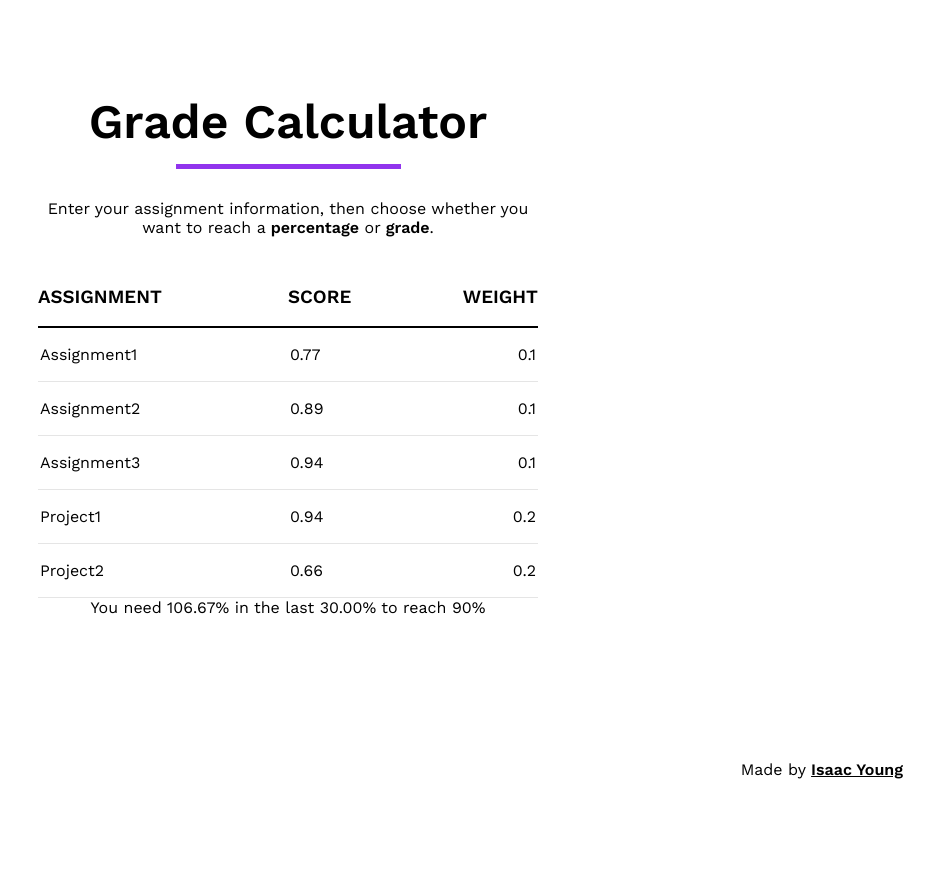
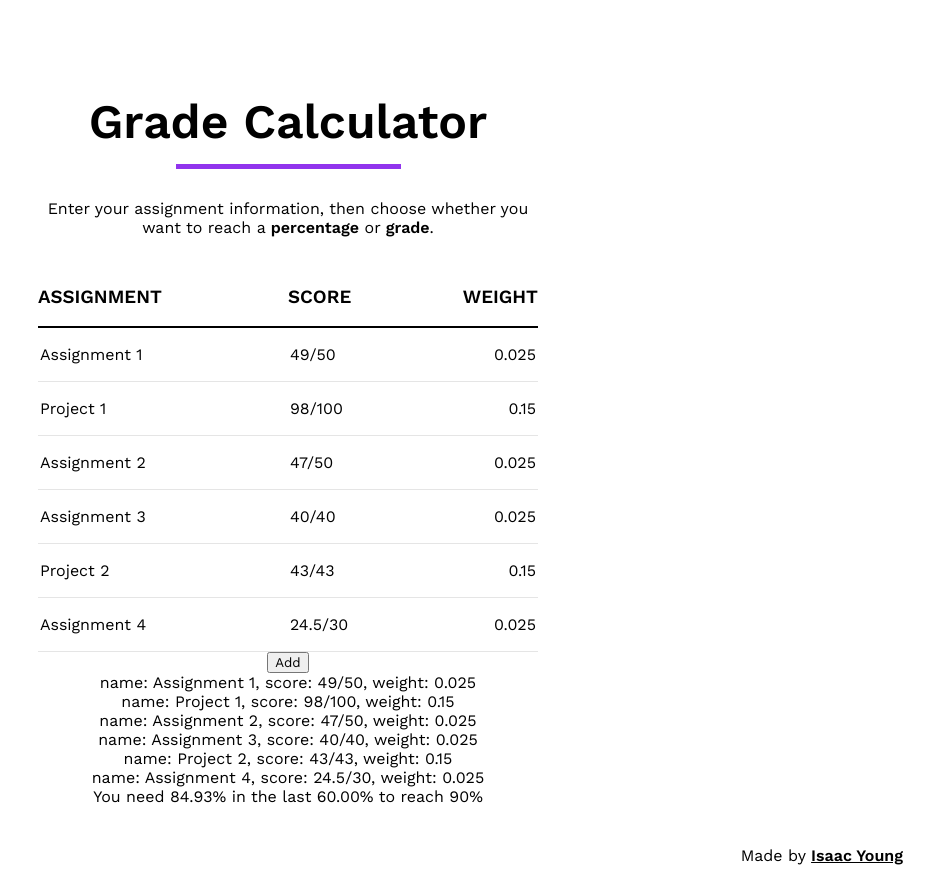
Before and after one commit to isaacy2012/grade-calculator, a React (Create React App) app: page / in a window 1280 px wide. Shown: the whole page, without its empty margins (352-1280 px from the left). Before the commit the page ends 800 px from the top, so only its background shows below. Built offline with nearby package versions, Linux system fonts and the light colour scheme.

Commit message:
Add new Assignment

```diff
--- a/src/model/Assignment.ts
+++ b/src/model/Assignment.ts
@@ -1,11 +1,13 @@
 import {Score} from "./Score";
 
 export class Assignment {
-    name: string | undefined;
-    score: Score | undefined;
-    weight: number | undefined;
+    valid: boolean
+    readonly name: string | undefined;
+    readonly score: Score | undefined;
+    readonly weight: number | undefined;
 
-    constructor(name: string | undefined, score: Score | undefined, weight: number | undefined) {
+    constructor(valid: boolean, name: string | undefined, score: Score | undefined, weight: number | undefined) {
+        this.valid = valid;
         this.name = name;
         this.score = score;
         this.weight = weight;
@@ -13,14 +15,14 @@ export class Assignment {
 
     static fromStrings(nameStr: string, scoreStr: string, weightStr: string): Assignment | undefined {
         let score = Score.fromString(scoreStr)
-        if (score) {
-            return new Assignment(nameStr, score, parseFloat(weightStr));
+        if (nameStr.trim().length !== 0 && score && weightStr.trim().length !== 0) {
+            return new Assignment(true, nameStr, score, parseFloat(weightStr));
         }
         return undefined;
     }
 
     static ofEmpty(): Assignment {
-        return new Assignment(undefined, undefined, undefined);
+        return new Assignment(false, undefined, undefined, undefined);
     }
 
     accepted(): boolean {
--- /dev/null
+++ b/src/model/Regex.ts
@@ -0,0 +1,3 @@
+export const fractionRegex = /^[0-9]+(?:\.[0-9]+)?\/[0-9]+(?:\.[0-9]+)?$/;
+export const percentageRegex = /^[0-9]+(?:\.[0-9]+)?(?: %)?$/;
+export const numberRegex = /^[0-9]+(?:\.[0-9]+)?$/;
--- a/src/model/Score.ts
+++ b/src/model/Score.ts
@@ -1,5 +1,4 @@
-const fractionRegex = /^[0-9]+(?:\.[0-9]+)?\/[0-9]+(?:\.[0-9]+)?$/;
-const numberRegex = /^[0-9]+(?:\.[0-9]+)?$/;
+import {fractionRegex, percentageRegex} from "./Regex";
 
 export abstract class Score {
     readonly str: string;
@@ -11,7 +10,7 @@ export abstract class Score {
     static fromString(str: string): Score | undefined {
         if (fractionRegex.test(str)) {
             return FractionScore.fromString(str);
-        } else if (numberRegex.test(str)) {
+        } else if (percentageRegex.test(str)) {
             return PercentageScore.fromString(str);
         }
     }
@@ -41,14 +40,18 @@ class FractionScore extends Score {
         this.outOf = outOf;
     }
 
-    static fromString(str: string): FractionScore {
+    static fromString(str: string): FractionScore | undefined {
         let splits: string[] = str.split("/");
         if (splits.length !== 2) {
             throw new Error("Invalid FractionScore string");
         }
         let achieved = parseFloat(splits[0]);
         let outOf = parseFloat(splits[1]);
-        return new FractionScore(str, achieved, outOf);
+        let ret = new FractionScore(str, achieved, outOf);
+        if (ret.calc() > 1) {
+            return undefined;
+        }
+        return ret;
     }
 
     calc(): number {
@@ -81,8 +84,12 @@ class PercentageScore extends Score {
         this.percentage = percentage;
     }
 
-    static fromString(str: string): PercentageScore {
-        return new PercentageScore(str, parseFloat(str));
+    static fromString(str: string): PercentageScore | undefined {
+        let ret = new PercentageScore(str, parseFloat(str));
+        if (ret.calc() > 1) {
+            return undefined;
+        }
+        return ret;
     }
 
     calc(): number {
--- a/src/ui/ContentRow.tsx
+++ b/src/ui/ContentRow.tsx
@@ -1,6 +1,8 @@
 import styled, {useTheme} from "styled-components";
 import React, {ReactNode, useEffect, useState} from "react";
 import {Assignment} from "../model/Assignment";
+import {fractionRegex, numberRegex, percentageRegex} from "../model/Regex";
+import {Score} from "../model/Score";
 
 const FirstContentCol = styled.p`
   text-align: start;
@@ -29,12 +31,13 @@ const ContentUnderline = styled.div`
   background: ${({theme}) => theme.color.contentUnderline};
 `
 
-const Input = styled.input.attrs((props: {accepted: boolean}) => ({
+const Input = styled.input.attrs((props: {accepted: boolean, empty: boolean}) => ({
     accepted: props.accepted,
+    empty: props.empty,
 }))`
   font-size: 1em;
-  color: ${({accepted, theme}) => accepted ? theme.color.text : theme.color.outlineReject};
-  font-weight: ${({accepted}) => accepted ? "normal" : "bold"};
+  color: ${({empty, accepted, theme}) => empty || accepted ? theme.color.text : theme.color.outlineReject};
+  font-weight: ${({empty, accepted}) => empty || accepted ? "normal" : "bold"};
   border: none;
   width: 100%;
   box-sizing: border-box;
@@ -56,7 +59,7 @@ function orEmptyString(str: string | undefined) {
     return str ? str : "";
 }
 
-export default function ContentRow(props: { assignment: Assignment, onChange: (assignment: Assignment) => void }) {
+export default function ContentRow(props: { assignment: Assignment, onChange: (assignment: Assignment) => void, invalidate: () => void}) {
     const theme: any = useTheme();
 
     const [nameStr, setNameStr] = useState<string>(orEmptyString(props.assignment.name));
@@ -67,6 +70,8 @@ export default function ContentRow(props: { assignment: Assignment, onChange: (a
         let strAssignment = Assignment.fromStrings(nameStr, scoreStr, weightStr);
         if (strAssignment) {
             props.onChange(strAssignment);
+        } else {
+            props.invalidate();
         }
     }, [nameStr, scoreStr, weightStr, props])
 
@@ -76,22 +81,28 @@ export default function ContentRow(props: { assignment: Assignment, onChange: (a
                 <FirstContentCol>
                     <Input
                         value={nameStr}
-                        accepted={props.assignment.name !== undefined}
-                        onChange={(event: InputChangeEvent) => setNameStr(event.target.value)}
+                        placeholder="Assignment"
+                        accepted={nameStr !== ""}
+                        empty={nameStr.length === 0}
+                        onChange={(event: InputChangeEvent) => setNameStr(event.target.value.trim())}
                     />
                 </FirstContentCol>
                 <ContentCol>
                     <Input
                         value={scoreStr}
-                        accepted={scoreStr === props.assignment.score?.toInputString()}
-                        onChange={(event: InputChangeEvent) => setScoreStr(event.target.value)}
+                        placeholder="Score"
+                        accepted={Score.fromString(scoreStr) !== undefined}
+                        empty={scoreStr.length === 0}
+                        onChange={(event: InputChangeEvent) => setScoreStr(event.target.value.trim())}
                     />
                 </ContentCol>
                 <LastContentCol>
                     <RightInput
                         value={weightStr}
-                        accepted={weightStr === props.assignment.weight?.toString()}
-                        onChange={(event: InputChangeEvent) => setWeightStr(event.target.value)}
+                        placeholder="Weight"
+                        accepted={numberRegex.test(weightStr) && parseFloat(weightStr) <= 1}
+                        empty={weightStr.length === 0}
+                        onChange={(event: InputChangeEvent) => setWeightStr(event.target.value.trim())}
                     />
                 </LastContentCol>
             </ContentRowContainer>
--- a/src/ui/MainScreen.tsx
+++ b/src/ui/MainScreen.tsx
@@ -1,4 +1,4 @@
-import {useTheme} from "styled-components";
+import styled from "styled-components";
 import React, {useState} from "react";
 import {Instruction} from "./Instruction";
 import Title from "./Title";
@@ -7,12 +7,15 @@ import {Assignment} from "../model/Assignment";
 import ContentRow from "./ContentRow";
 import {Score} from "../model/Score";
 
+const AddButton = styled.button``
+
 const dummyAssignments = [
-    new Assignment("Assignment1", Score.fromString("0.77")!, 0.1),
-    new Assignment("Assignment2", Score.fromString("0.89")!, 0.1),
-    new Assignment("Assignment3", Score.fromString("0.94")!, 0.1),
-    new Assignment("Project1", Score.fromString("0.94")!, 0.20),
-    new Assignment("Project2", Score.fromString("0.66")!, 0.20),
+    new Assignment(true, "Assignment 1", Score.fromString("49/50")!, 0.025),
+    new Assignment(true, "Project 1", Score.fromString("98/100")!, 0.15),
+    new Assignment(true, "Assignment 2", Score.fromString("47/50")!, 0.025),
+    new Assignment(true, "Assignment 3", Score.fromString("40/40")!, 0.025),
+    new Assignment(true, "Project 2", Score.fromString("43/43")!, 0.15),
+    new Assignment(true, "Assignment 4", Score.fromString("24.5/30")!, 0.025),
 ]
 
 export default function MainScreen() {
@@ -29,19 +32,39 @@ export default function MainScreen() {
         });
     }
 
+    function invalidateAssignment(index: number) {
+        if (!assignments[index].valid) {
+            return;
+        }
+        setAssignments((currentAssignments) => {
+            let newArr = [...currentAssignments];
+            newArr[index].valid = false;
+            return newArr;
+        });
+
+    }
+
     function calculate(thresh: number): string {
         if (!assignments.every(it => it.accepted())) {
             return "Incorrect data";
         }
         let totalWeight = assignments.map((it: Assignment) => it.weight!)
             .reduce((prev: number, it: number) => prev + it, 0);
-        let totalAchieved = assignments.reduce((prev: number, it: Assignment) => prev + it.score!.calc()*it.weight!, 0);
-        let totalWeightLeft = 1-totalWeight;
-        let requiredAmount = thresh-totalAchieved;
-        let requiredPercentage = requiredAmount/totalWeightLeft;
+        let totalAchieved = assignments.reduce((prev: number, it: Assignment) => prev + it.score!.calc() * it.weight!, 0);
+        let totalWeightLeft = 1 - totalWeight;
+        let requiredAmount = thresh - totalAchieved;
+        let requiredPercentage = requiredAmount / totalWeightLeft;
         console.log("totalWeightLeft: " + totalWeightLeft + ", requiredAmount: " + requiredAmount + ", requiredPercentage: " + requiredPercentage);
-        return "You need " + (requiredPercentage*100).toFixed(2) + "% in the last " + (totalWeightLeft*100).toFixed(2) + "% to reach " + (thresh*100) + "%";
+        return "You need " + (requiredPercentage * 100).toFixed(2) + "% in the last " + (totalWeightLeft * 100).toFixed(2) + "% to reach " + (thresh * 100) + "%";
 
+    }
+
+    function addRow() {
+        setAssignments((currentAssignments) => {
+            let newArr = [...currentAssignments];
+            newArr.push(Assignment.ofEmpty());
+            return newArr;
+        });
     }
 
     return (
@@ -50,10 +73,15 @@ export default function MainScreen() {
             <Instruction>Enter your assignment information, then choose whether you want to reach
                 a <b>percentage</b> or <b>grade</b>.</Instruction>
             <Table headers={["ASSIGNMENT", "SCORE", "WEIGHT"]}>
-                {assignments.map((value, index) => <ContentRow key={index} assignment={value}
-                                                               onChange={(assignment: Assignment) => updateAssignment(assignment, index)}/>)}
+                {assignments.map((value, index) => <ContentRow
+                    key={index}
+                    assignment={value}
+                    onChange={(assignment: Assignment) => updateAssignment(assignment, index)}
+                    invalidate={() => invalidateAssignment(index)}
+                />)}
             </Table>
-            {/*{assignments.map((value, index) => <div key={index}>{value.toString()}</div>)}*/}
+            <AddButton onClick={addRow}>Add</AddButton>
+            {assignments.map((value, index) => <div key={index}>{value.toString()}</div>)}
             {calculate(0.9)}
         </div>
     );
```
